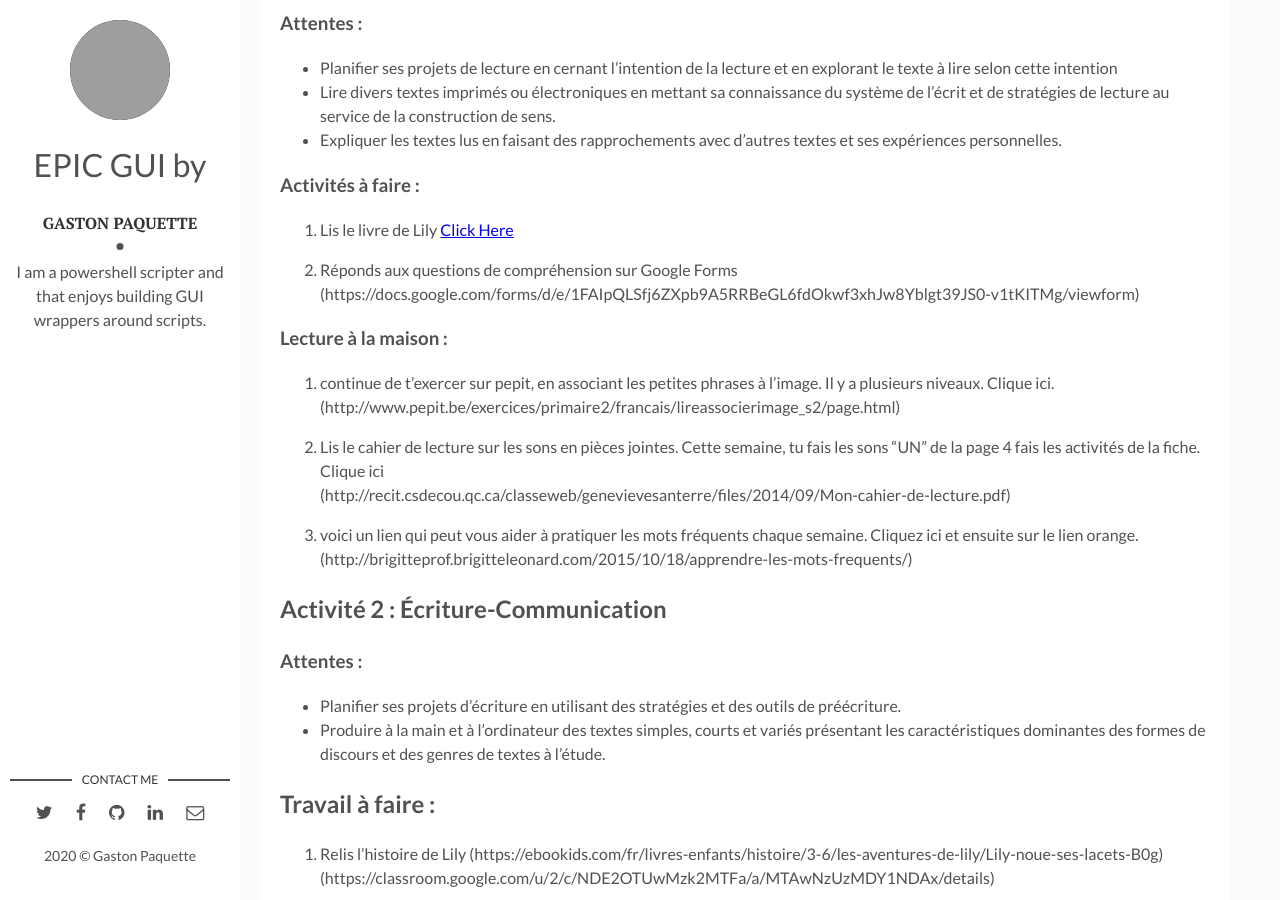
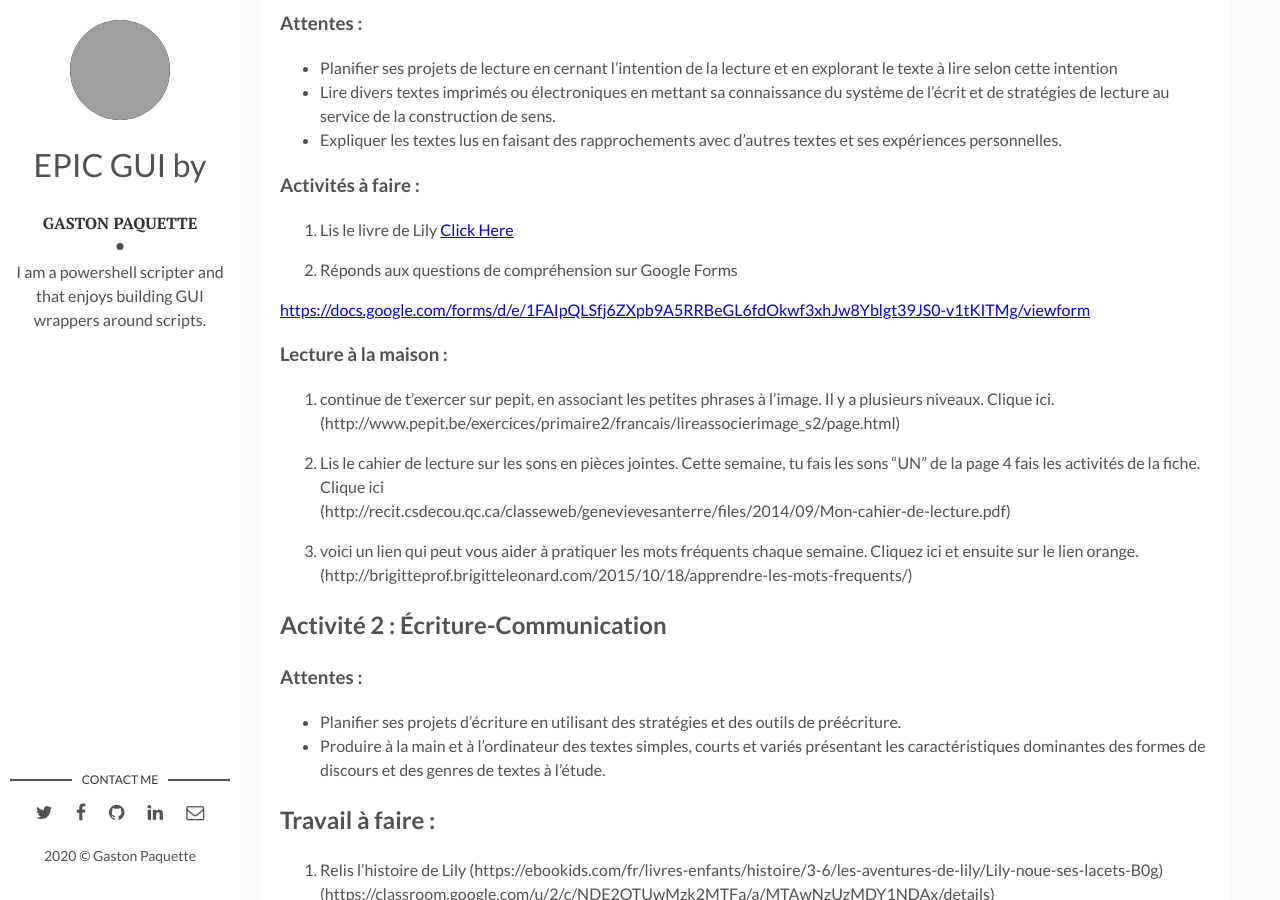
Before and after one commit to Gaspack/gaspack.github.io, a Jekyll site: the page built from _posts/2020-05-11-Semaine du 11 au 15 mai 2020.markdown, in a window 1280 px wide and 900 px high, scrolled down 301 px. Built offline with Jekyll 4.4.1, drawn with Linux system fonts in a browser that asks for light colours; our own code applies the rules of GitHub Pages for plain Markdown files; grey boxes are pictures that could not be loaded.

Commit message:
Update 2020-05-11-Semaine du 11 au 15 mai 2020.markdown

```diff
--- a/_posts/2020-05-11-Semaine du 11 au 15 mai 2020.markdown
+++ b/_posts/2020-05-11-Semaine du 11 au 15 mai 2020.markdown
@@ -16,7 +16,7 @@
 [Click Here](https://ebookids.com/fr/livres-enfants/histoire/3-6/les-aventures-de-lily/Lily-noue-ses-lacets-B0g)
 
 2. Réponds aux questions de compréhension sur Google Forms
-(https://docs.google.com/forms/d/e/1FAIpQLSfj6ZXpb9A5RRBeGL6fdOkwf3xhJw8Yblgt39JS0-v1tKITMg/viewform)
+<https://docs.google.com/forms/d/e/1FAIpQLSfj6ZXpb9A5RRBeGL6fdOkwf3xhJw8Yblgt39JS0-v1tKITMg/viewform>
 
 ### Lecture à la maison :
 
```
